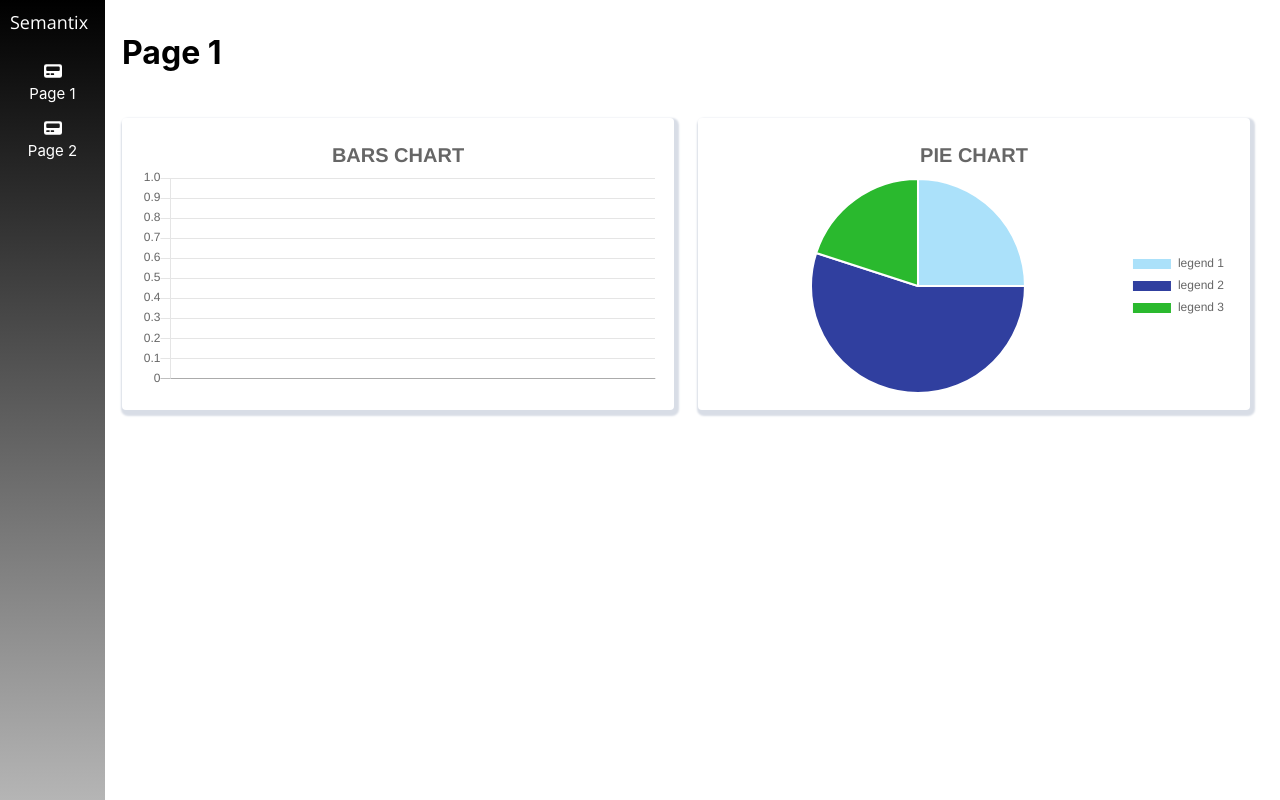
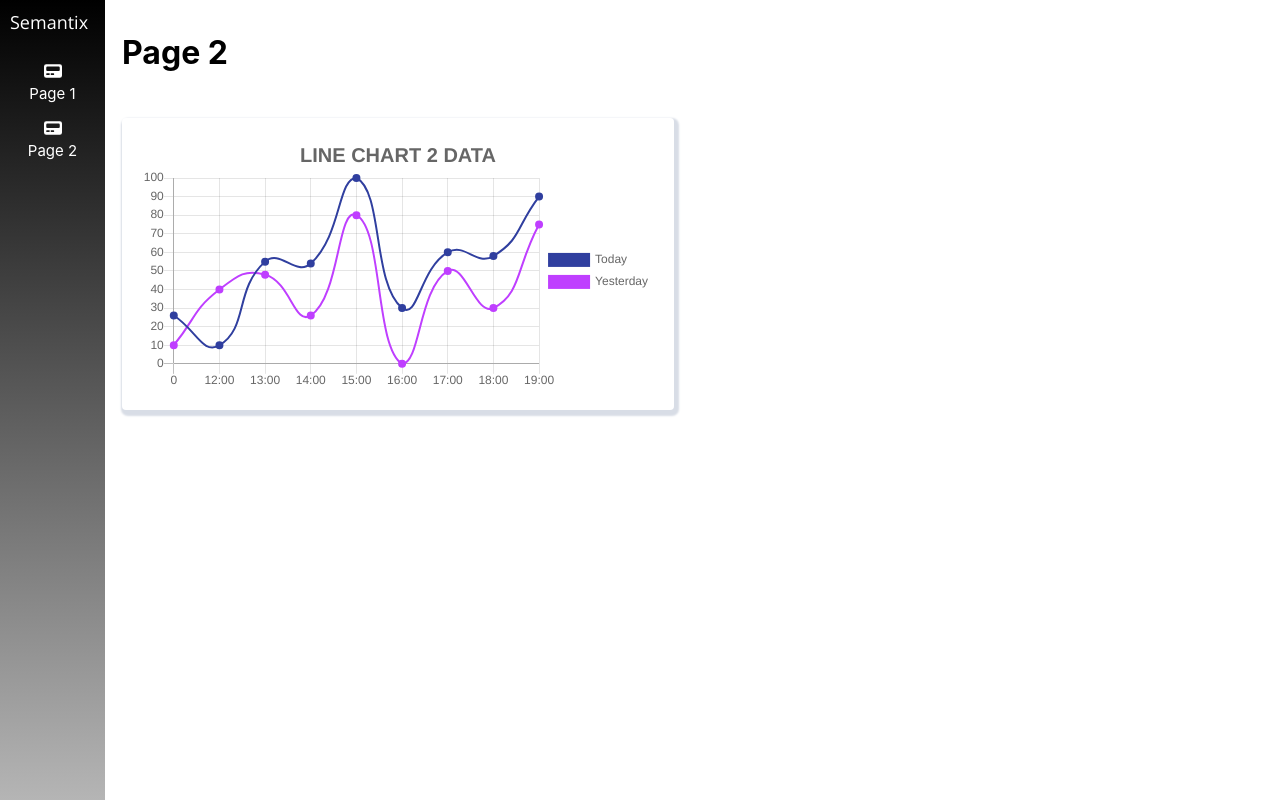
Before and after one commit to BiancaArantes28/test_semantix, a React (Create React App) app: page /page2 in a window 1280 px wide. Before the commit this address led to /page1. Built offline with nearby package versions, Linux system fonts and the light colour scheme; no server answers.

Commit message:
Create page two chart

```diff
--- a/src/App.css
+++ b/src/App.css
@@ -2,6 +2,10 @@
   width: 90%;
   margin: 0 auto;
   margin-left: 110px;
+}
+
+.page h1 {
+  padding: 12px;
 }
 
 .spacing {
--- a/src/App.js
+++ b/src/App.js
@@ -6,6 +6,7 @@ import './App.css';
 import store from './store';
 import Header from './common/header/Header';
 import HomeContainer from './features/home/HomeContainer';
+import SecondPage from './features/second/SecondPage';
 
 function App() {
   return (
@@ -16,6 +17,7 @@ function App() {
           <Router>
             <Switch>
               <Route path="/page1" component={HomeContainer} />
+              <Route path="/page2" component={SecondPage} />
               <Redirect to="/page1" />
             </Switch>
           </Router>
--- /dev/null
+++ b/src/common/charts/LineChart.js
@@ -0,0 +1,39 @@
+import React from 'react';
+import PropTypes from 'prop-types';
+import { Line } from 'react-chartjs-2';
+
+import './charts.css';
+
+const LineChart = (props) => {
+
+    const { datasets, labels, title } = props;
+    const dataChart = {
+        labels,
+        datasets,
+    }
+
+    return (
+        <Line
+            data={dataChart}
+            options={{
+                title: {
+                    display: true,
+                    text: title,
+                    fontSize: 20
+                },
+                legend: {
+                    display: true,
+                    position: 'right'
+                }
+            }}
+        />
+    );
+}
+
+LineChart.propTypes = {
+    datasets: PropTypes.arrayOf(PropTypes.object).isRequired,
+    labels: PropTypes.arrayOf(PropTypes.string).isRequired,
+    title: PropTypes.string.isRequired,
+}
+
+export default LineChart;
--- a/src/features/home/HomePage.js
+++ b/src/features/home/HomePage.js
@@ -7,8 +7,6 @@ import Spinner from '../../common/spinner/Spinner';
 import PieChart from '../../common/charts/PieChart';
 
 import { RESULTS_STATUS } from '../../store/reducers/resultsReducer';
-
-import './home.css';
 
 class HomePage extends Component {
     constructor(props) {
@@ -57,7 +55,7 @@ class HomePage extends Component {
             content = this.renderBody(data, labels);
         }
         return (
-            <div className="page-one">
+            <div className="page">
                 <h1>Page 1</h1>
                 {content}
             </div>
--- a/src/features/home/home.css
+++ /dev/null
@@ -1,12 +0,0 @@
-.hide {
-    display: none;
-}
-
-.page-one h1 {
-    padding: 12px;
-}
-
-.chart-card {
-    width: 50%;
-    padding: 15px;
-}
--- /dev/null
+++ b/src/features/second/SecondPage.js
@@ -0,0 +1,52 @@
+import React, { Component } from 'react';
+import LineChart from '../../common/charts/LineChart';
+import Card from '../../common/card/Card';
+
+class SecondPage extends Component {
+
+    renderBody() {
+        const datasets = [
+            {
+                label: 'Today',
+                fill: false,
+                lineTension: 0.5,
+                backgroundColor: '#303F9F',
+                borderColor: '#303F9F',
+                borderWidth: 2,
+                data: [26, 10, 55, 54, 100, 30, 60, 58, 90]
+            },
+            {
+                label: 'Yesterday',
+                fill: false,
+                lineTension: 0.5,
+                backgroundColor: '#BF3FFF',
+                borderColor: '#BF3FFF',
+                borderWidth: 2,
+                data: [10, 40, 48, 26, 80, 0, 50, 30, 75]
+            },
+        ];
+        return (
+            <div className="spacing">
+                <Card xs={6}>
+                    <LineChart
+                        datasets={datasets}
+                        labels={['0', '12:00', '13:00', '14:00', '15:00', '16:00', '17:00', '18:00', '19:00']}
+                        title={'LINE CHART 2 DATA'}
+                    />
+                </Card>
+            </div>
+        );
+    }
+
+    render() {
+        let content = this.renderBody();
+        return (
+            <div className="page">
+                <h1>Page 2</h1>
+                {content}
+            </div>
+        );
+    }
+}
+
+export default SecondPage;
```
